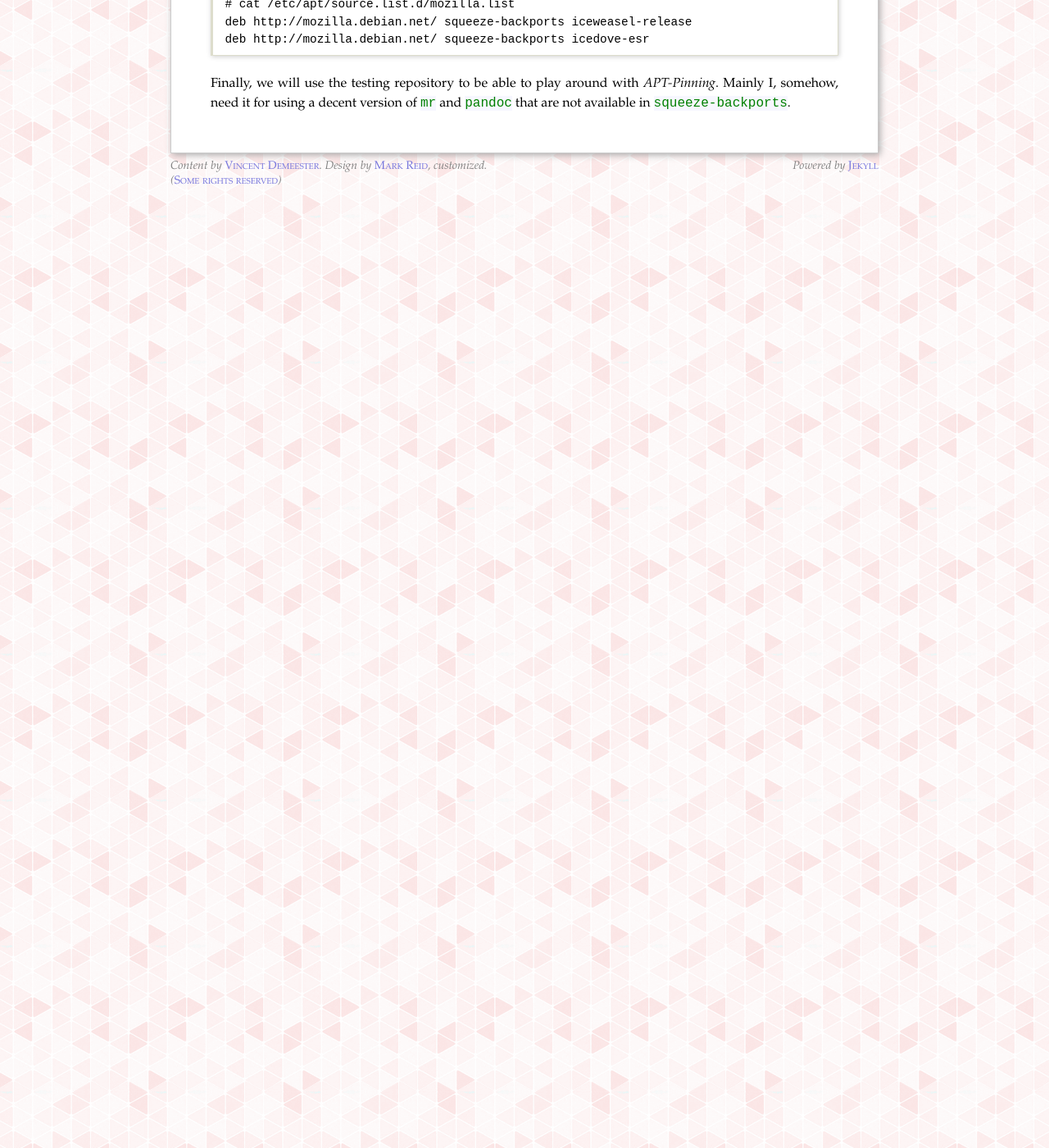
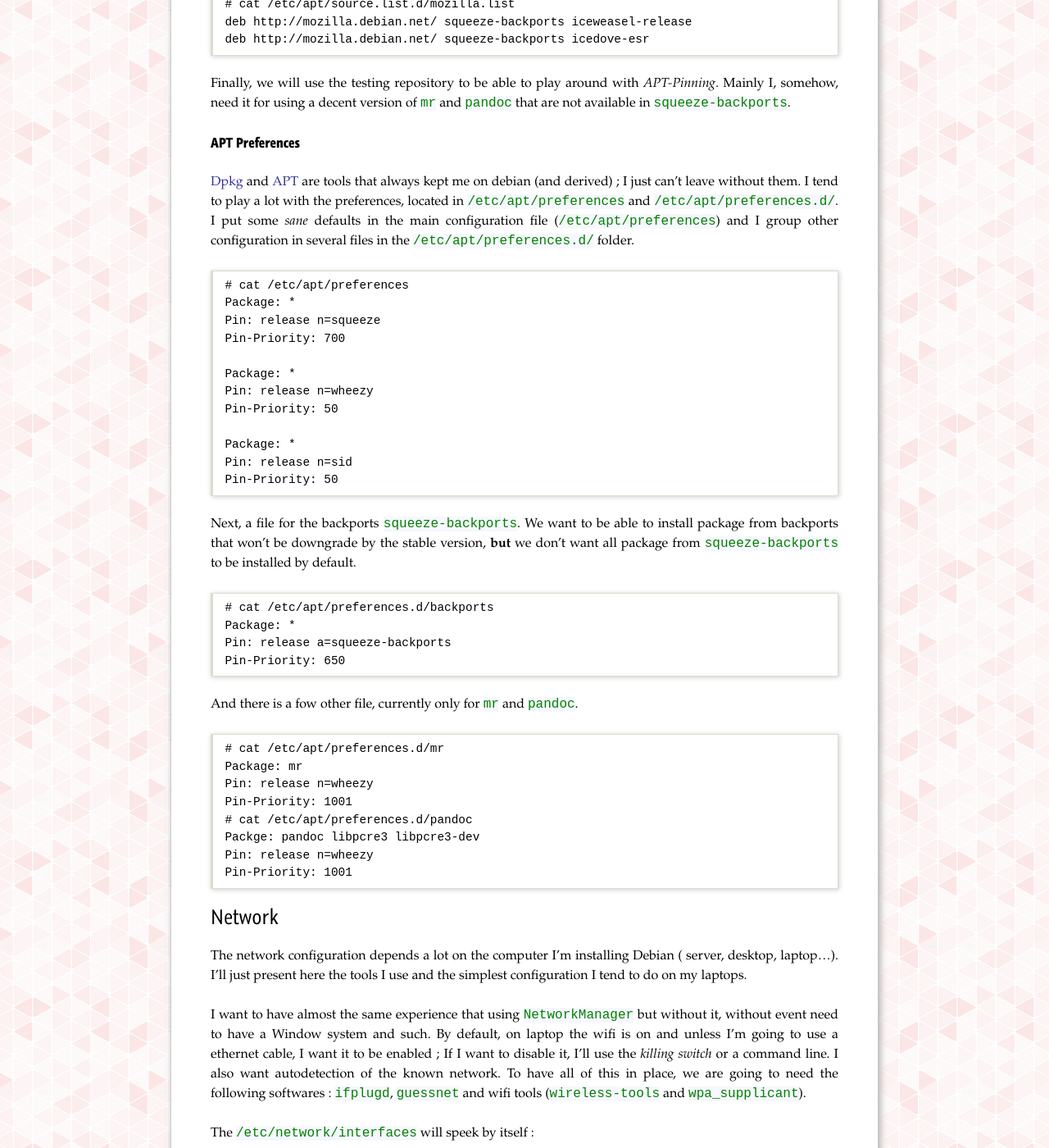
Before and after one commit to vdemeester/blog, a Jekyll site: the page built from linux/debian/squeeze-notes.md, in a window 1280 px wide and 1400 px high, scrolled down 1175 px. Shown: the whole window at 82% size. Built offline with Jekyll 4.4.1, drawn with Linux system fonts in a browser that asks for light colours; some web fonts are replaced; Markdown is read by kramdown in place of the engine named in the settings; some of the changed text lies outside the part shown.

Commit message:
Squeeze notes update : apt & network added

```diff
--- a/linux/debian/squeeze-notes.md
+++ b/linux/debian/squeeze-notes.md
@@ -53,3 +53,127 @@
 Finally, we will use the testing repository to be able to play around with
 _APT-Pinning_. Mainly I, somehow, need it for using a decent version of `mr` and
 `pandoc` that are not available in `squeeze-backports`.
+
+## APT Preferences
+
+[Dpkg](http://wiki.debian.org/dpkg) and [APT](http://wiki.debian.org/Apt) are tools that always kept me on debian (and derived) ; I just can't
+leave without them. I tend to play a lot with the preferences, located in `/etc/apt/preferences`
+and `/etc/apt/preferences.d/`. I put some _sane_ defaults in the main configuration
+file (`/etc/apt/preferences`) and I group other configuration in several files
+in the `/etc/apt/preferences.d/` folder.
+
+    # cat /etc/apt/preferences
+    Package: *
+    Pin: release n=squeeze
+    Pin-Priority: 700
+
+    Package: *
+    Pin: release n=wheezy
+    Pin-Priority: 50
+
+    Package: *
+    Pin: release n=sid
+    Pin-Priority: 50
+
+Next, a file for the backports `squeeze-backports`. We want to be able to install
+package from backports that won't be downgrade by the stable version, **but** we
+don't want all package from `squeeze-backports` to be installed by default.
+
+    # cat /etc/apt/preferences.d/backports
+    Package: *
+    Pin: release a=squeeze-backports
+    Pin-Priority: 650
+
+And there is a fow other file, currently only for `mr` and `pandoc`.
+
+    # cat /etc/apt/preferences.d/mr
+    Package: mr
+    Pin: release n=wheezy
+    Pin-Priority: 1001
+    # cat /etc/apt/preferences.d/pandoc
+    Packge: pandoc libpcre3 libpcre3-dev
+    Pin: release n=wheezy
+    Pin-Priority: 1001
+
+# Network
+
+The network configuration depends a lot on the computer I'm installing Debian (
+server, desktop, laptop…). I'll just present here the tools I use and the simplest
+configuration I tend to do on my laptops.
+
+I want to have almost the same experience that using `NetworkManager` but without
+it, without event need to have a Window system and such. By default, on laptop
+the wifi is on and unless I'm going to use a ethernet cable, I want it to be
+enabled ; If I want to disable it, I'll use the *killing switch* or a command line.
+I also want autodetection of the known network. To have all of this in place, we
+are going to need the following softwares : `ifplugd`, `guessnet` and wifi tools
+(`wireless-tools` and `wpa_supplicant`).
+
+The `/etc/network/interfaces` will speek by itself :
+
+    # cat /etc/network/interfaces
+    auto lo
+    iface lo net loopback
+
+    mapping eth0
+        script /usr/sbin/guessnet-ifupdown
+        map default: default_eth0
+        map timeout: 3
+        map verbose: true
+
+    iface home-bdx inet dhcp # My home \o/
+        test-peer address 192.168.1.… mac …:…:…:…:…:…
+        dns-search  ….…
+        dns-nameservers 192.168.1.…
+
+    iface default_eth0 inet dhcp
+
+    auto wlan0 # wlan0 will be up by default
+    mapping wlan0
+        script /usr/sbin/guessnet-ifupdown
+        map timeout: 3
+        map verbose: true
+        map wifi-livebox-… wifi-work-… wifi-home-…
+        map default: wifi-…
+
+    iface wifi-livebox-… inet dhcp
+        dns-search ….…
+        dns-nameservers ….….….…
+        wpa-driver wext
+        wpa-ssid Livebox-…
+        wpa-conf /etc/wpa_supplicant/wifi-livebox-….conf
+        test wireless essid Livebox-…
+
+    # […]
+    # Like this for each known networks
+
+Next, we'll tell `ifplugd` to detect cable connection on `eth0` (I wish I could
+do better with wifi but…).
+
+    # cat /etc/default/ifplugd
+    # […] blabla
+    INTERFACES="auto"
+    HOTPLUG_INTERFACES="eth0"
+    ARGS="-q -f -u0 -d10 -w -I"
+    SUSPEND_ACTION="stop"
+
+The best way to edit this file is to run `dpkg-reconfigure ifplugd` as you'll
+be guide by the Debian dialog.
+
+<!--
+# Laptop
+
+laptop-mode-tools, unburden-home, optim boot & co
+
+# Xorg
+
+xorg, urxvt, …
+
+# Development & sysadmin
+
+lxc, schroot, …
+
+## Debian
+
+pbuilder, …
+-->
```
